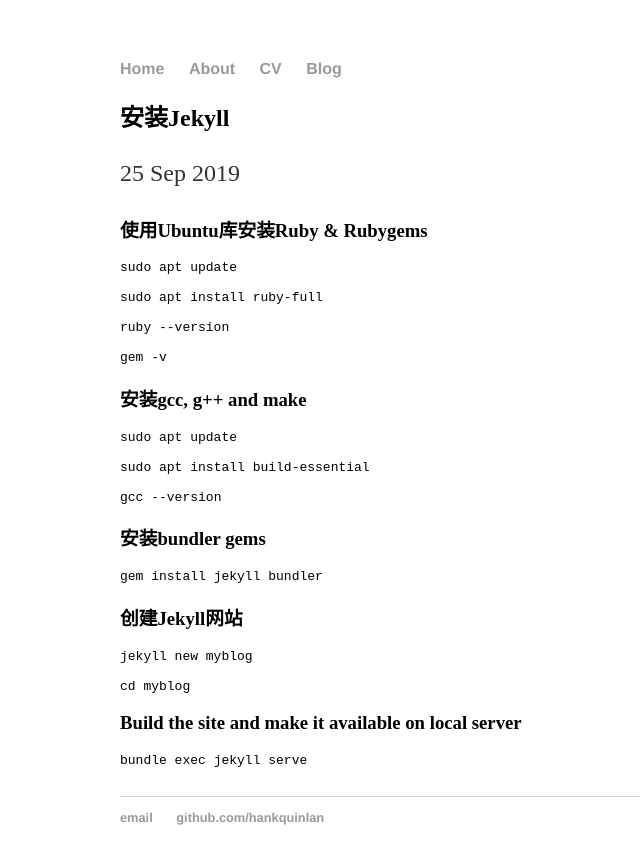
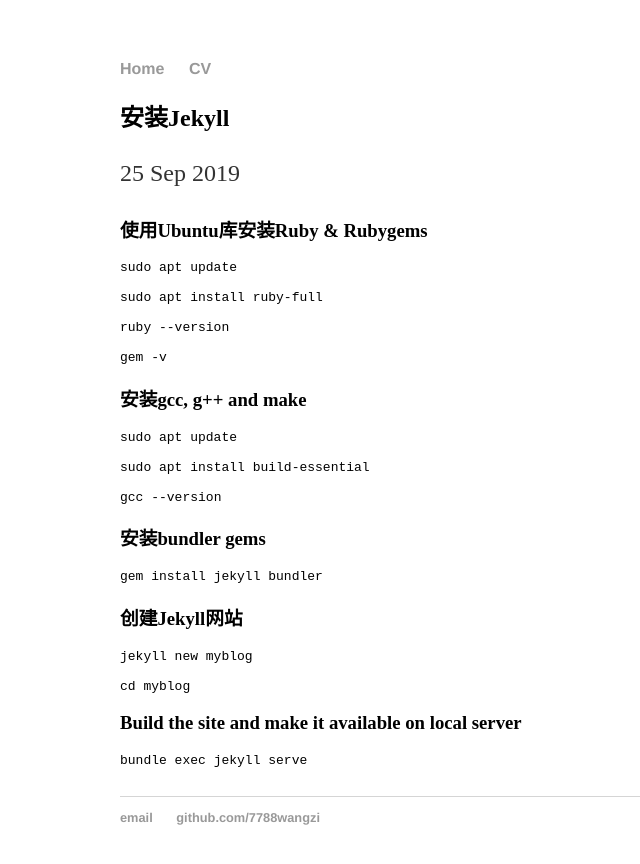
Before and after one commit to 7788wangzi/article, a Jekyll site: the page built from _posts/2019-09-25-setup-jekyll.md, in a window 1280 px wide. Shown: the top 864 px of the page, without its empty margins (72-712 px from the left). Built offline with Jekyll 4.4.1, drawn with Linux system fonts in a browser that asks for light colours.

Commit message:
update main

```diff
--- a/_layouts/main.html
+++ b/_layouts/main.html
@@ -8,10 +8,8 @@
 	<body>
 		<nav>
 			<ul>
-				<li><a href="/">Home</a></li>
-				<li><a href="/about">About</a></li>
-				<li><a href="/cv">CV</a></li>
-				<li><a href="/blog">Blog</a></li>
+				<li><a href="/article">Home</a></li>
+				<li><a href="https://qijiexue.herokuapp.com">CV</a></li>
 			</ul>
 		</nav>
 		<div class="container">
@@ -21,8 +19,8 @@
 		</div><!-- /.container -->
 		<footer>
 			<ul>
-				<li><a href="mailto:hankquinlanhub@gmail.com">email</a></li>
-				<li><a href="https://github.com/hankquinlan">github.com/hankquinlan</a></li>
+				<li><a href="mailto:qijiexue@outlook.com">email</a></li>
+				<li><a href="https://github.com/7788wangzi">github.com/7788wangzi</a></li>
 			</ul>
 		</footer>
 	</body>
```
